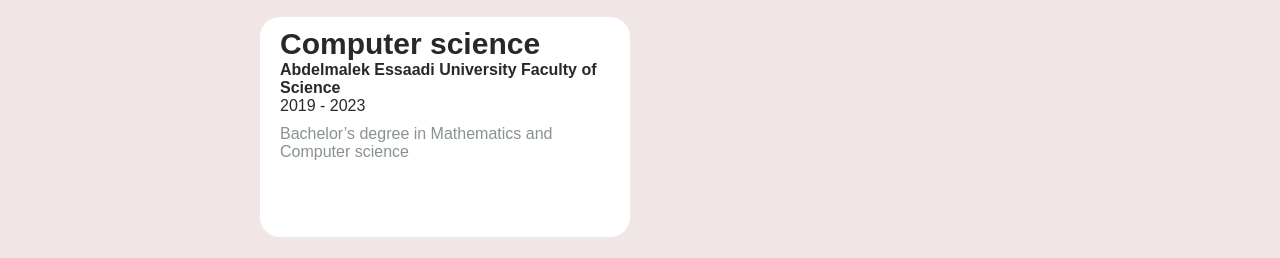
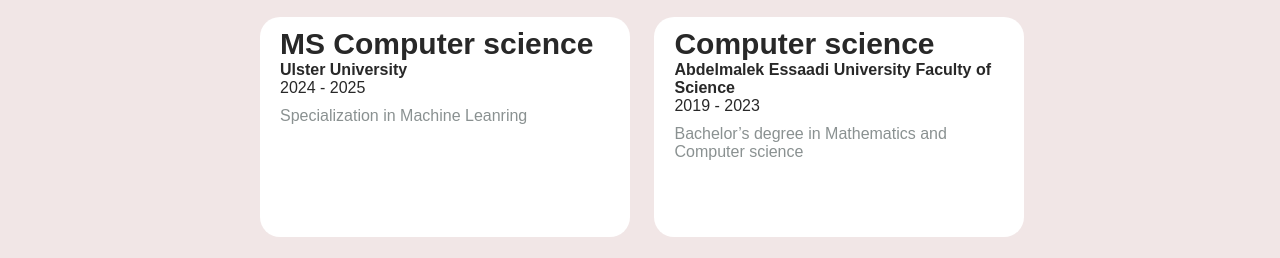
Before and after one commit to khalidsbn/main, a plain HTML site: page resume.html in a window 1280 px wide. Shown: the part 683-941 px from the top of the page. Drawn offline with nearby package versions, Linux system fonts and the light colour scheme; a web font is replaced by a local one.

Commit message:
add education master

```diff
--- a/resume.html
+++ b/resume.html
@@ -42,6 +42,13 @@
                 <div class="timeline">
                     <!--Education-->
                     <h2>Education</h2>
+                    <div class="event">
+                        <!--Master’s degree in Computer Science-->
+                        <h3>MS Computer science</h3>
+                        <h4>Ulster University</h4>
+                        <span>2024 - 2025</span>
+                        <p>Specialization in Machine Leanring</p>
+                    </div>
                     <div class="event">
                         <!--Bachelor’s degree in Mathematics and Informatics-->
                         <h3>Computer science</h3>
```
